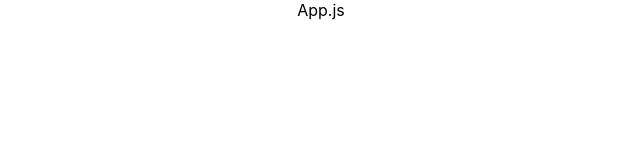
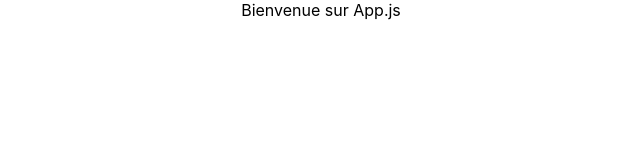
Before and after one commit to BenjaminBrugghe/Netfloux, a React (Create React App) app in the folder projet-netfloux/: page / in a window 1280 px wide. Shown: the top 160 px of the page, without its empty margins (319-959 px from the left). Built offline with nearby package versions, Linux system fonts and the light colour scheme.

Commit message:
Pour création de branche

```diff
--- a/projet-netfloux/src/App.js
+++ b/projet-netfloux/src/App.js
@@ -1,7 +1,7 @@
 import "./App.css";
 
 function App() {
-  return <div className="App">App.js</div>;
+  return <div className="App">Bienvenue sur App.js</div>;
 }
 
 export default App;
```
